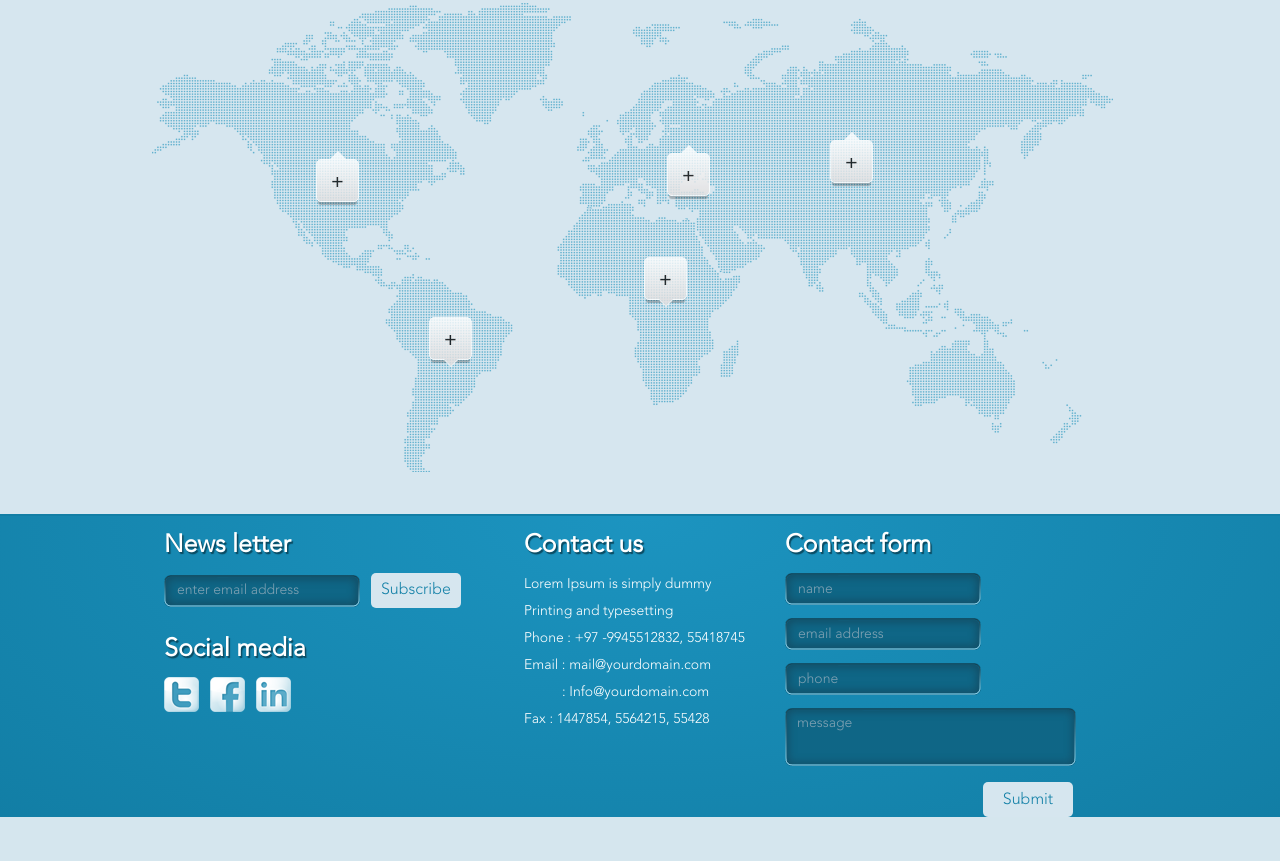
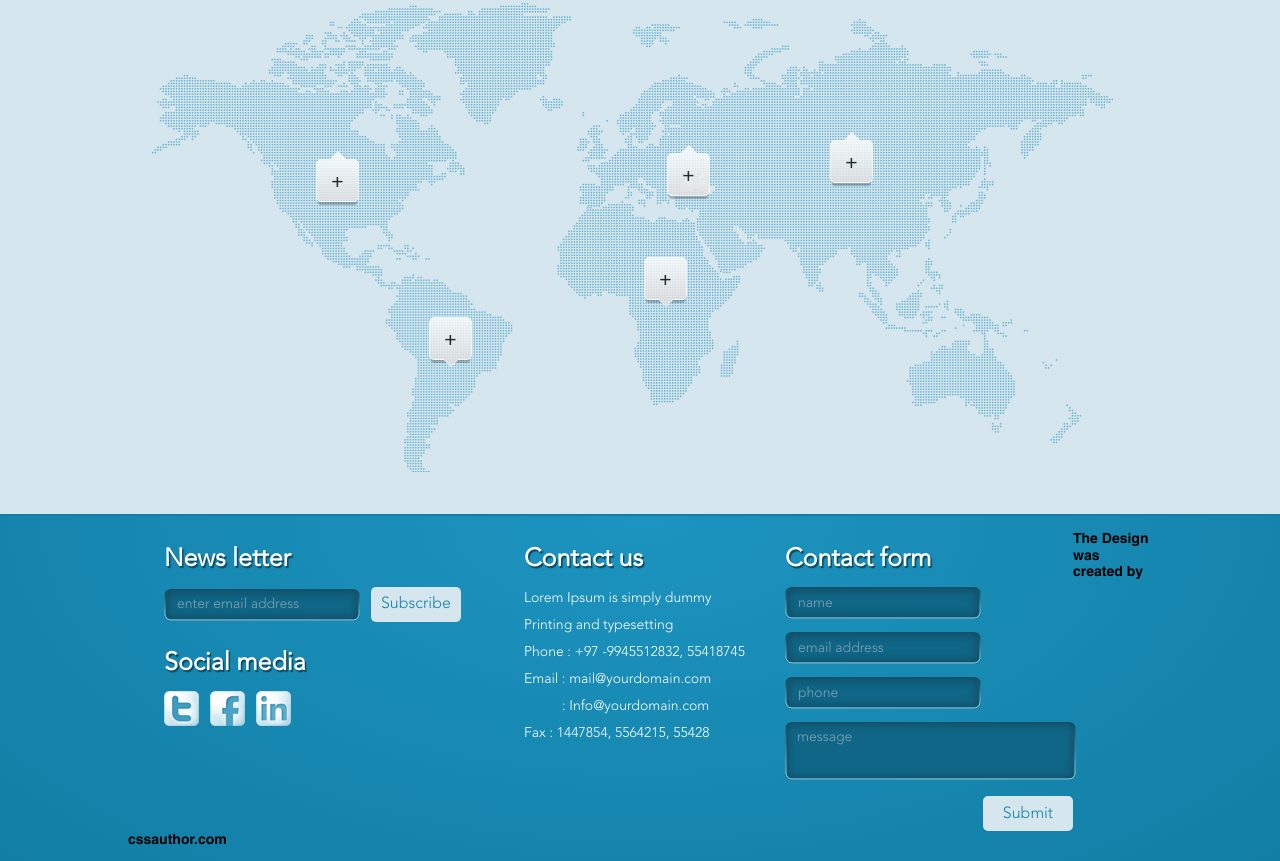
Before and after one commit to Cannaxus/SafariTour, a plain HTML site: page index.html in a window 1280 px wide. Shown: the part 967-1828 px from the top of the page. Before the commit the page ends 1784 px from the top, so only its background shows below. Drawn offline with Linux system fonts and the light colour scheme.

Commit message:
Add files via upload

```diff
--- a/index.html
+++ b/index.html
@@ -336,7 +336,7 @@
                     <button class="footer_btn">Submit</button>
                 </form>
             </div>
-<!--			<p class="allright">The Design was created by cssauthor.com </p>-->
+			<p class="allright">The Design was created by cssauthor.com </p>
         </div>
 
     </footer>
```
